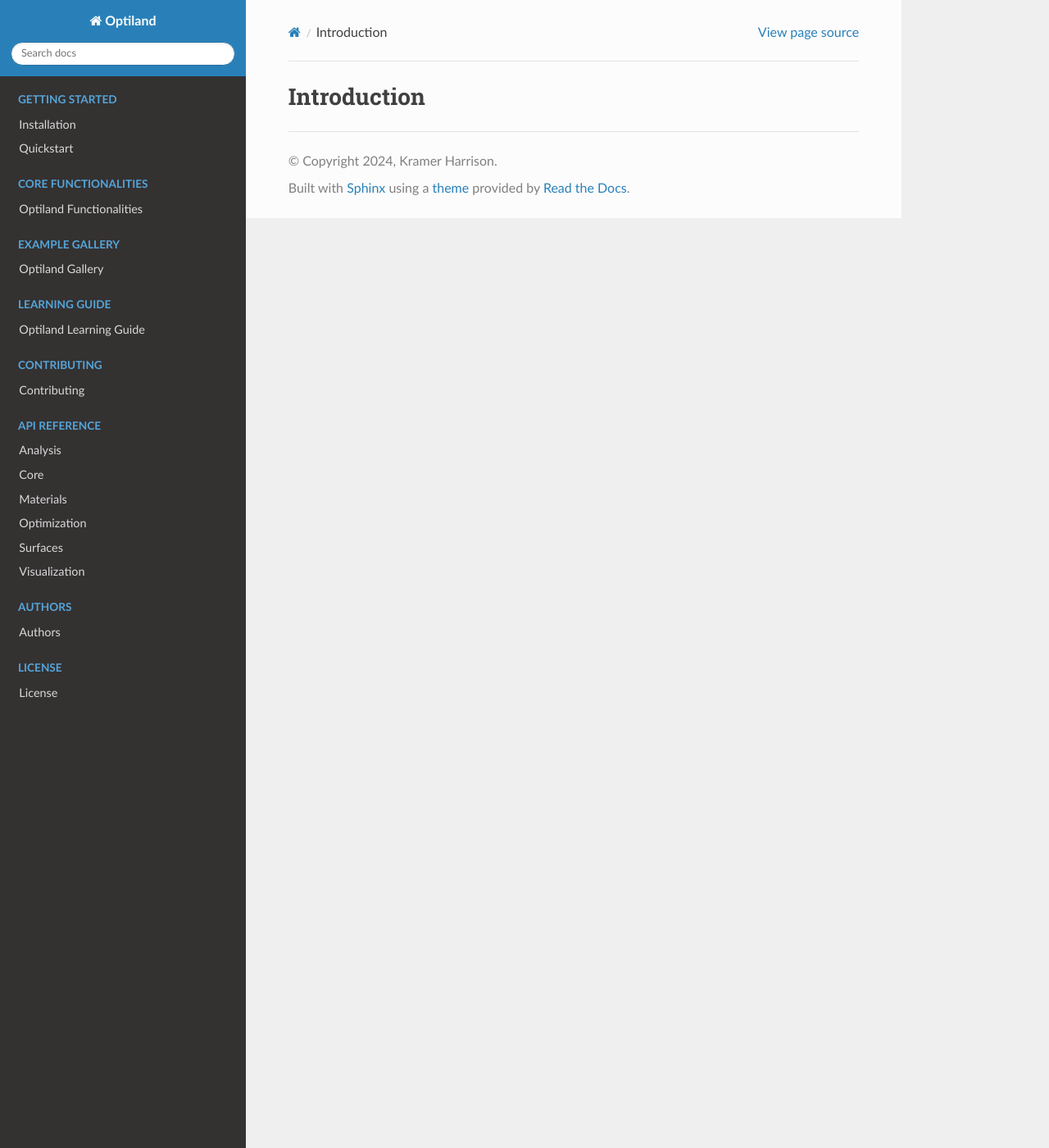
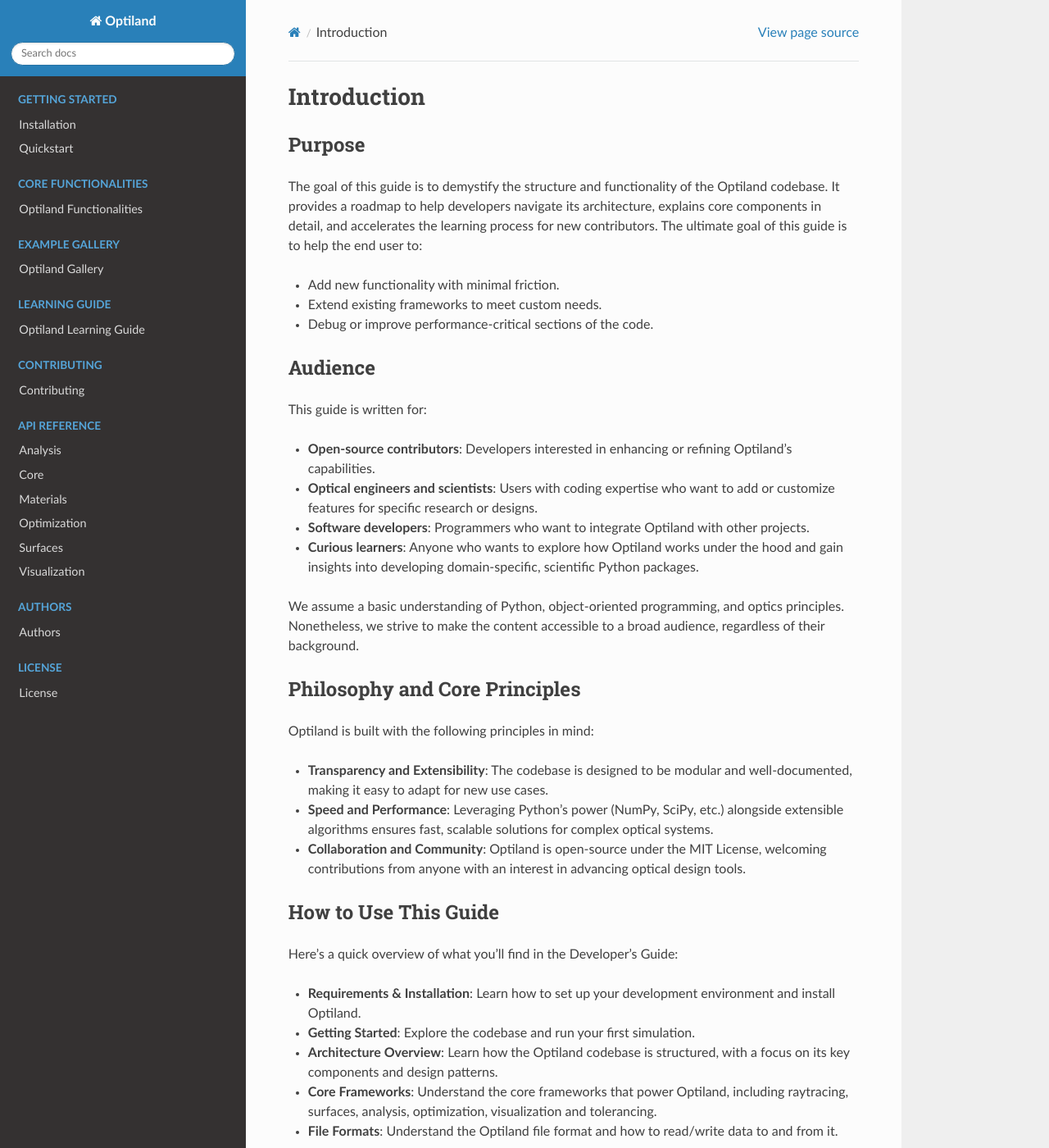
Before and after one commit to HarrisonKramer/optiland, a Sphinx documentation site: the page built from docs/developers_guide/introduction.rst, in a window 1280 px wide and 1400 px high. Shown: the whole window at 82% size. Built offline with Sphinx 7.4.7 and the Read the Docs theme 3.1.0, drawn with Linux system fonts in a browser that asks for light colours; pages that are not in the unit, such as notebooks, are missing from menus.

Commit message:
docs: expand introduction section of the developer's guide with purpose, audience, and core principles

```diff
--- a/docs/developers_guide/introduction.rst
+++ b/docs/developers_guide/introduction.rst
@@ -1,2 +1,44 @@
 Introduction
 ============
+
+Purpose
+-------
+The goal of this guide is to demystify the structure and functionality of the Optiland codebase.
+It provides a roadmap to help developers navigate its architecture, explains core components in
+detail, and accelerates the learning process for new contributors.
+The ultimate goal of this guide is to help the end user to:
+
+- Add new functionality with minimal friction.
+- Extend existing frameworks to meet custom needs.
+- Debug or improve performance-critical sections of the code.
+
+Audience
+--------
+This guide is written for:
+
+- **Open-source contributors**: Developers interested in enhancing or refining Optiland’s capabilities.
+- **Optical engineers and scientists**: Users with coding expertise who want to add or customize features for specific research or designs.
+- **Software developers**: Programmers who want to integrate Optiland with other projects.
+- **Curious learners**: Anyone who wants to explore how Optiland works under the hood and gain insights into developing domain-specific, scientific Python packages.
+
+We assume a basic understanding of Python, object-oriented programming, and optics principles.
+Nonetheless, we strive to make the content accessible to a broad audience, regardless of their background.
+
+Philosophy and Core Principles
+------------------------------
+Optiland is built with the following principles in mind:
+
+- **Transparency and Extensibility**: The codebase is designed to be modular and well-documented, making it easy to adapt for new use cases.
+- **Speed and Performance**: Leveraging Python’s power (NumPy, SciPy, etc.) alongside extensible algorithms ensures fast, scalable solutions for complex optical systems.
+- **Collaboration and Community**: Optiland is open-source under the MIT License, welcoming contributions from anyone with an interest in advancing optical design tools.
+
+How to Use This Guide
+---------------------
+
+Here’s a quick overview of what you’ll find in the Developer’s Guide:
+
+- **Requirements & Installation**: Learn how to set up your development environment and install Optiland.
+- **Getting Started**: Explore the codebase and run your first simulation.
+- **Architecture Overview**: Learn how the Optiland codebase is structured, with a focus on its key components and design patterns.
+- **Core Frameworks**: Understand the core frameworks that power Optiland, including raytracing, surfaces, analysis, optimization, visualization and tolerancing.
+- **File Formats**: Understand the Optiland file format and how to read/write data to and from it.
```
